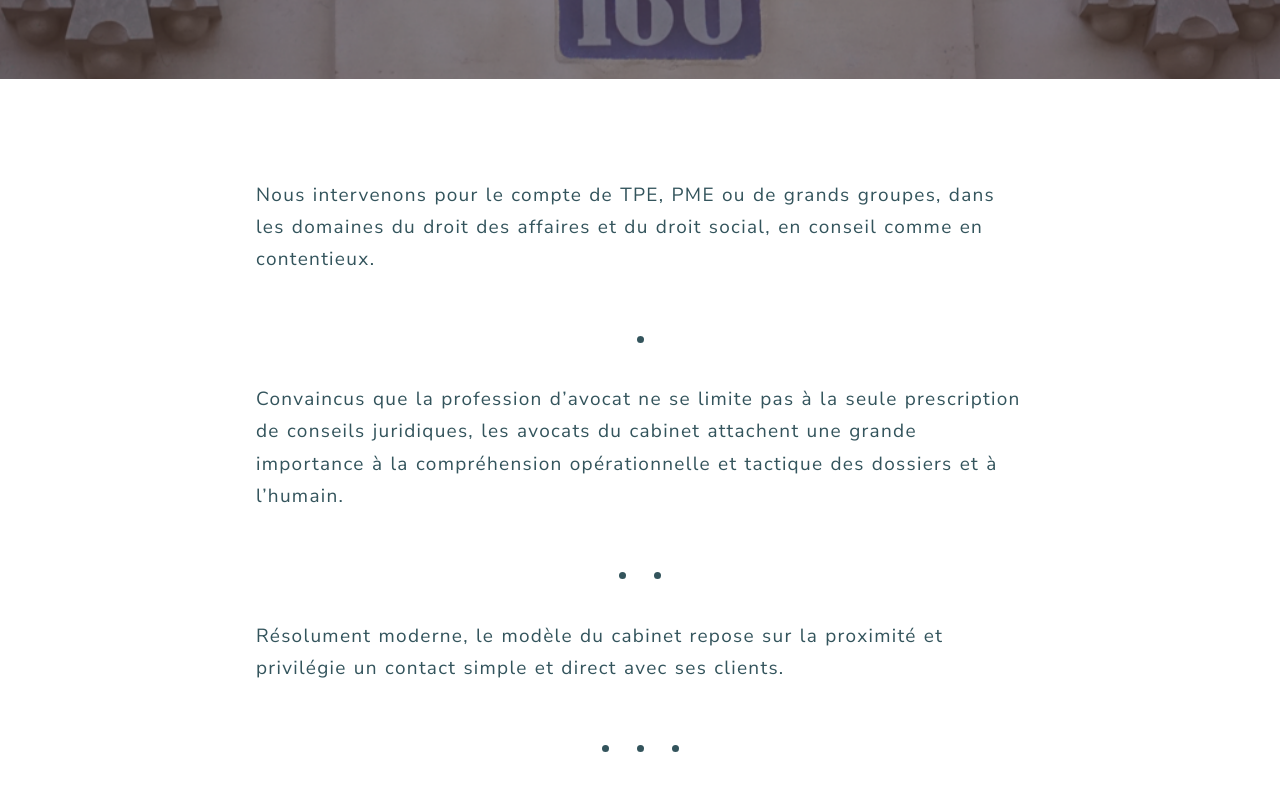
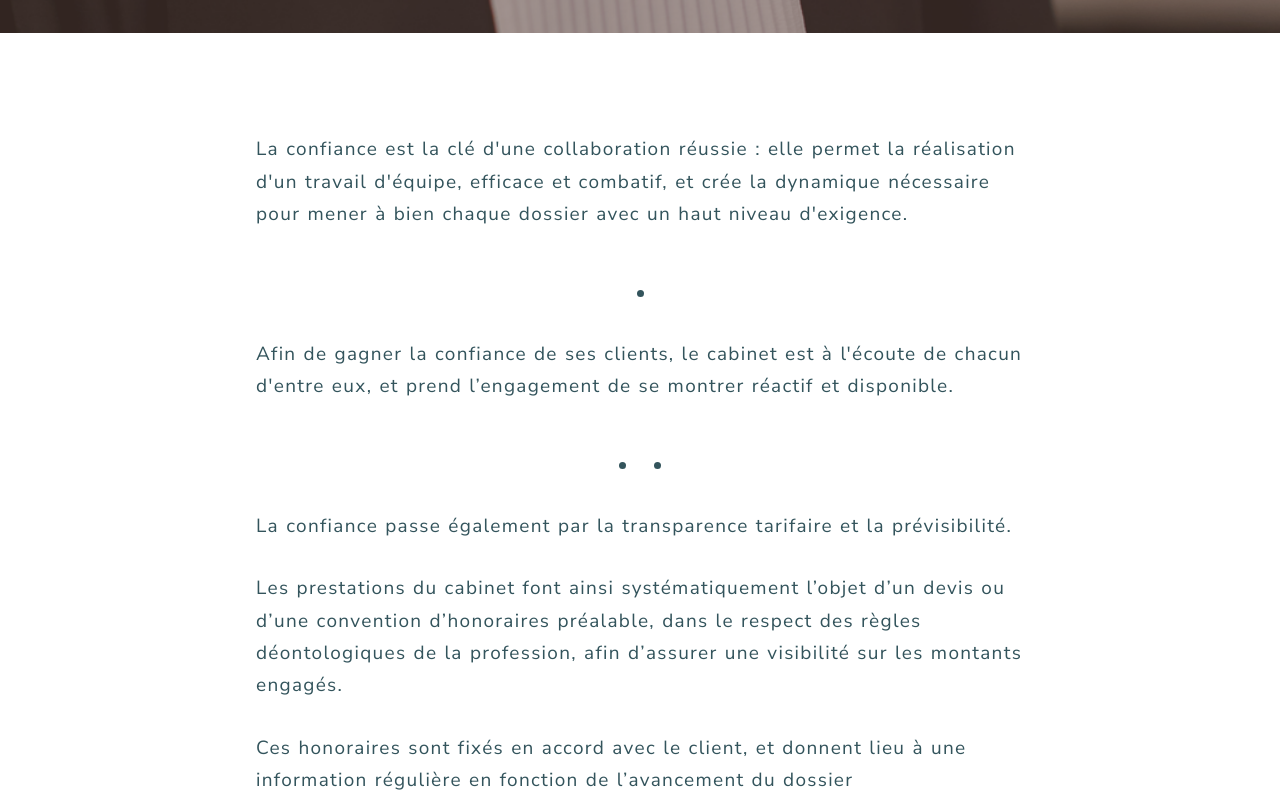
Before and after one commit to adauleu/cadence-website, a Nuxt app: page /valeurs in a window 1280 px wide. Shown: the part 680-1480 px from the top of the page. Built offline with nearby package versions, Linux system fonts and the light colour scheme.

Commit message:
Add english version of values page

```diff
--- a/locales/en.json
+++ b/locales/en.json
@@ -98,5 +98,15 @@
         }
       ]
     }
+  },
+  "values": {
+    "heroText": "Cadence Avocats will always seek to establish client relationships based on trust.",
+    "content": [
+      "Trust is the key to successful collaboration: it provides the foundation for strong and effective teamwork and creates the necessary dynamic to ensure that every case is conducted with rigour and achieves the best possible outcome.",
+      "In order to gain the confidence of its clients, the firm is always approachable and is committed to an optimum level of responsiveness and availability.",
+      "Trust is also a function of fee transparency and predictability.",
+      "In compliance with the profession's rules of ethics, the firm's services are therefore always covered by a quote or a fee agreement concluded in advance, to ensure complete visibility of financial commitments.",
+      "Such fees are set in agreement with the client and are regularly reported as the case progresses."
+    ]
   }
 }
--- a/locales/fr.json
+++ b/locales/fr.json
@@ -98,5 +98,15 @@
         }
       ]
     }
+  },
+  "values": {
+    "heroText": "Cadence Avocats tient à établir une relation de confiance avec sa clientèle.",
+    "content": [
+      "La confiance est la clé d'une collaboration réussie : elle permet la réalisation d'un travail d'équipe, efficace et combatif, et crée la dynamique nécessaire pour mener à bien chaque dossier avec un haut niveau d'exigence.",
+      "Afin de gagner la confiance de ses clients, le cabinet est à l'écoute de chacun d'entre eux, et prend l’engagement de se montrer réactif et disponible.",
+      "La confiance passe également par la transparence tarifaire et la prévisibilité.",
+      "Les prestations du cabinet font ainsi systématiquement l’objet d’un devis ou d’une convention d’honoraires préalable, dans le respect des règles déontologiques de la profession, afin d’assurer une visibilité sur les montants engagés.",
+      "Ces honoraires sont fixés en accord avec le client, et donnent lieu à une information régulière en fonction de l’avancement du dossier"
+    ]
   }
 }
--- a/pages/_lang/savoir-faire.vue
+++ b/pages/_lang/savoir-faire.vue
@@ -16,76 +16,66 @@
           <article v-show="isDroitAffaires">
             <h2>{{ $t('expertise.businessLaw.content[0].heading') }}</h2>
 
-            <div>
+            <p>
               {{ $t('expertise.businessLaw.content[0].description[0]') }}
-            </div>
+            </p>
 
             <img src="~/assets/Point-1.svg" class="separator"/>
 
             <h2>{{ $t('expertise.businessLaw.content[1].heading') }}</h2>
 
-            <div>
+            <p>
               {{ $t('expertise.businessLaw.content[1].description[0]') }}
-            </div>
+            </p>
 
             <img src="~/assets/Point-2.svg" class="separator"/>
 
             <h2>{{ $t('expertise.businessLaw.content[2].heading') }}</h2>
 
-            <div>
             <p>
               {{ $t('expertise.businessLaw.content[2].description[0]') }}
             </p>
             <p>
               {{ $t('expertise.businessLaw.content[2].description[1]') }}
             </p>
-            </div>
 
             <img src="~/assets/Point-3.svg" class="separator"/>
 
             <h2>{{ $t('expertise.businessLaw.content[3].heading') }}</h2>
 
-            <div>
             <p>
               {{ $t('expertise.businessLaw.content[3].description[0]') }}
             </p>
             <p>
               {{ $t('expertise.businessLaw.content[3].description[1]') }}
             </p>
-            </div>
           </article>
 
           <article v-show="!isDroitAffaires">
             <h2>{{ $t('expertise.employmentLaw.content[0].heading') }}</h2>
 
-            <div>
             <p>
               {{ $t('expertise.employmentLaw.content[0].description[0]') }}
             </p>
             <p>
               {{ $t('expertise.employmentLaw.content[0].description[1]') }}
             </p>
-            </div>
 
             <img src="~/assets/Point-1.svg" class="separator"/>
 
             <h2>{{ $t('expertise.employmentLaw.content[1].heading') }}</h2>
 
-            <div>
             <p>
               {{ $t('expertise.employmentLaw.content[1].description[0]') }}
             </p>
-            </div>
 
             <img src="~/assets/Point-2.svg" class="separator"/>
 
             <h2>{{ $t('expertise.employmentLaw.content[2].heading') }}</h2>
 
-            <div>
             <p>
               {{ $t('expertise.employmentLaw.content[2].description[0]') }}
             </p>
-            </div>
 
             <img src="~/assets/Point-3.svg" class="separator"/>
           </article>
--- a/pages/_lang/valeurs.vue
+++ b/pages/_lang/valeurs.vue
@@ -1,34 +1,32 @@
 <template>
   <section>
       <div class="page-img">
-        Cadence Avocats tient à établir une relation de confiance avec sa clientèle.
+        {{ $t('values.heroText') }}
       </div>
 
       <div class="page-content-wrapper">
         <div class="page-content">
-          <div>
-            La confiance est la clé d'une collaboration réussie : elle permet la réalisation d'un travail d'équipe, efficace et combatif, et crée la dynamique nécessaire pour mener à bien chaque dossier avec un haut niveau d'exigence.
-          </div>
+          <p>
+            {{ $t('values.content[0]') }}
+          </p>
 
           <img src="~/assets/Point-1.svg" class="separator"/>
 
-          <div>
-            Afin de gagner la confiance de ses clients, le cabinet est à l'écoute de chacun d'entre eux, et prend l’engagement de se montrer réactif et disponible.
-          </div>
+          <p>
+            {{ $t('values.content[1]') }}
+          </p>
 
           <img src="~/assets/Point-2.svg" class="separator"/>
 
-          <div>
           <p>
-              La confiance passe également par la transparence tarifaire et la prévisibilité.
+            {{ $t('values.content[2]') }}
           </p>
           <p>
-              Les prestations du cabinet font ainsi systématiquement l’objet d’un devis ou d’une convention d’honoraires préalable, dans le respect des règles déontologiques de la profession, afin d’assurer une visibilité sur les montants engagés.
+            {{ $t('values.content[3]') }}
           </p>
           <p>
-              Ces honoraires sont fixés en accord avec le client, et donnent lieu à une information régulière en fonction de l’avancement du dossier
+            {{ $t('values.content[4]') }}
           </p>
-          </div>
 
           <img src="~/assets/Point-3.svg" class="separator"/>
 
--- /dev/null
+++ b/pages/valeurs.vue
@@ -0,0 +1,4 @@
+<script>
+import values from './_lang/valeurs'
+export default values
+</script>
```
Lines whose indentation alone changed are shown as unchanged.
